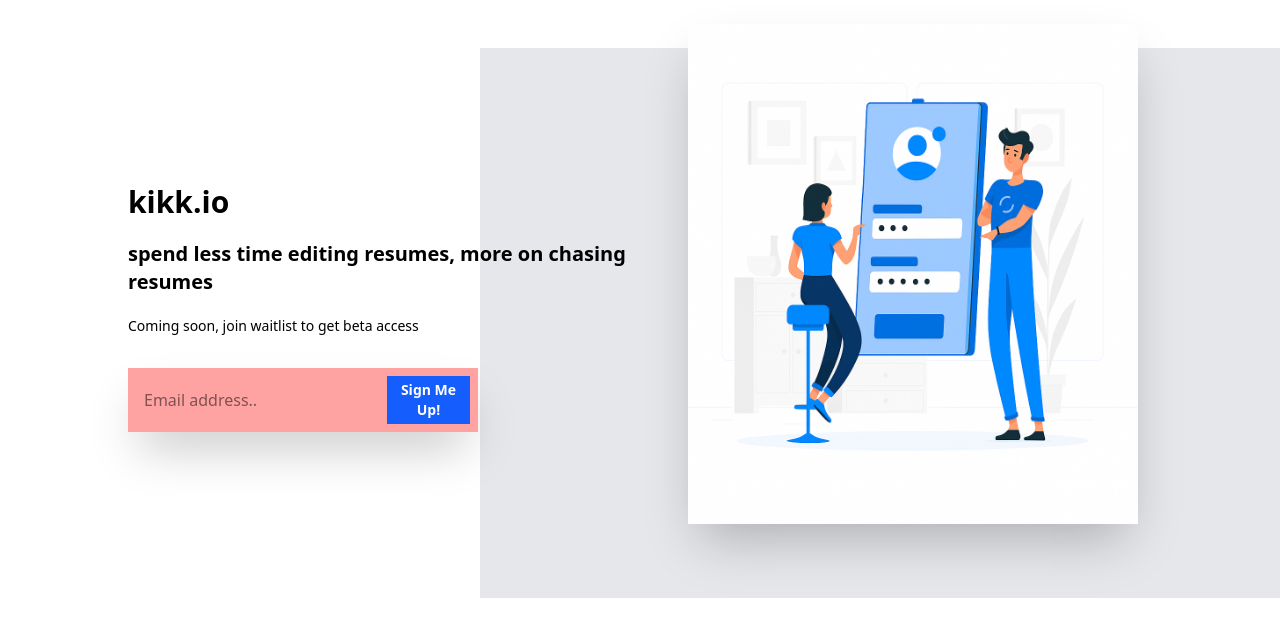
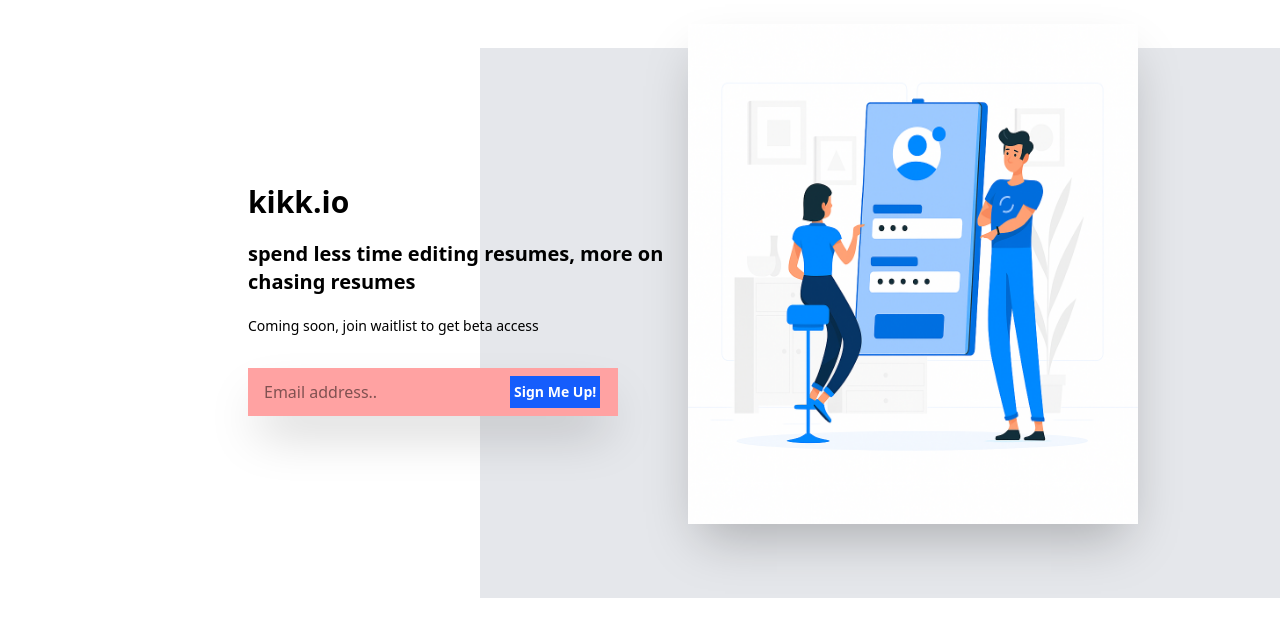
Before and after one commit to shayanashiq/Wait-list, a Next.js app: page / in a window 1280 px wide. Shown: the top 636 px of the page. Built offline with nearby package versions, Linux system fonts and the light colour scheme.

Commit message:
many Changing

```diff
--- a/app/components/Auth.tsx
+++ b/app/components/Auth.tsx
@@ -30,8 +30,8 @@
         <div className="md:min-w-[1000px] mx-auto mt-12 h-fit">
           <div className="w-[800px] h-[550px] bg-gray-100 md:bg-gray-200 float-end">
           </div>
-          <div className=" md:grid md:grid-cols-2 md:gap-24 absolute top-20 md:top-6">
-              <div className="bg-transparent w-[800px] px-3 md:px-32 md:py-20 h-[700px] mt-20 items-center">
+          <div className=" md:grid md:grid-cols-2 md:gap-24 absolute top-20 md:top-6 px-30">
+              <div className="bg-transparent w-[710px] px-3 md:px-32 md:py-20 h-[700px] mt-20 items-center">
                 <h1 className="text-2xl md:text-3xl font-bold">
                   kikk.io
                 </h1>
@@ -41,7 +41,7 @@
                 <p className="mt-5 text-sm">
                   Coming soon, join waitlist to get beta access
                 </p>
-                <div className="mt-8 flex gap-2 md:gap-1 shadow-2xl  bg-red-300 w-[350px] py-1 md:p-2 ">
+                <div className="mt-8 flex gap-2 md:gap-1 shadow-2xl  bg-red-300 w-[350px] md:w-[370px] py-1 md:p-2 ">
                   <input
                     value={email}
                     onChange={(e) => setEmail(e.target.value)}
```
